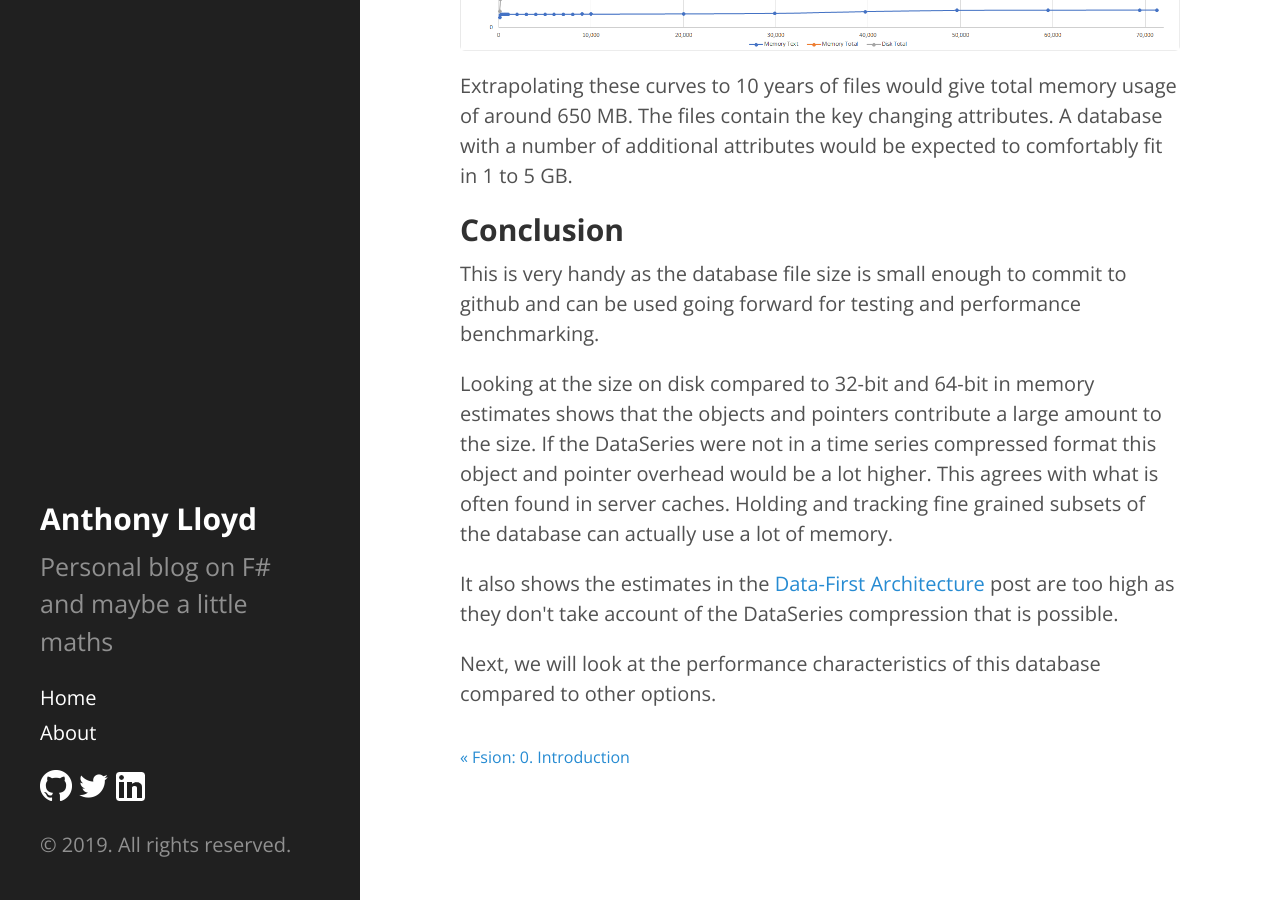
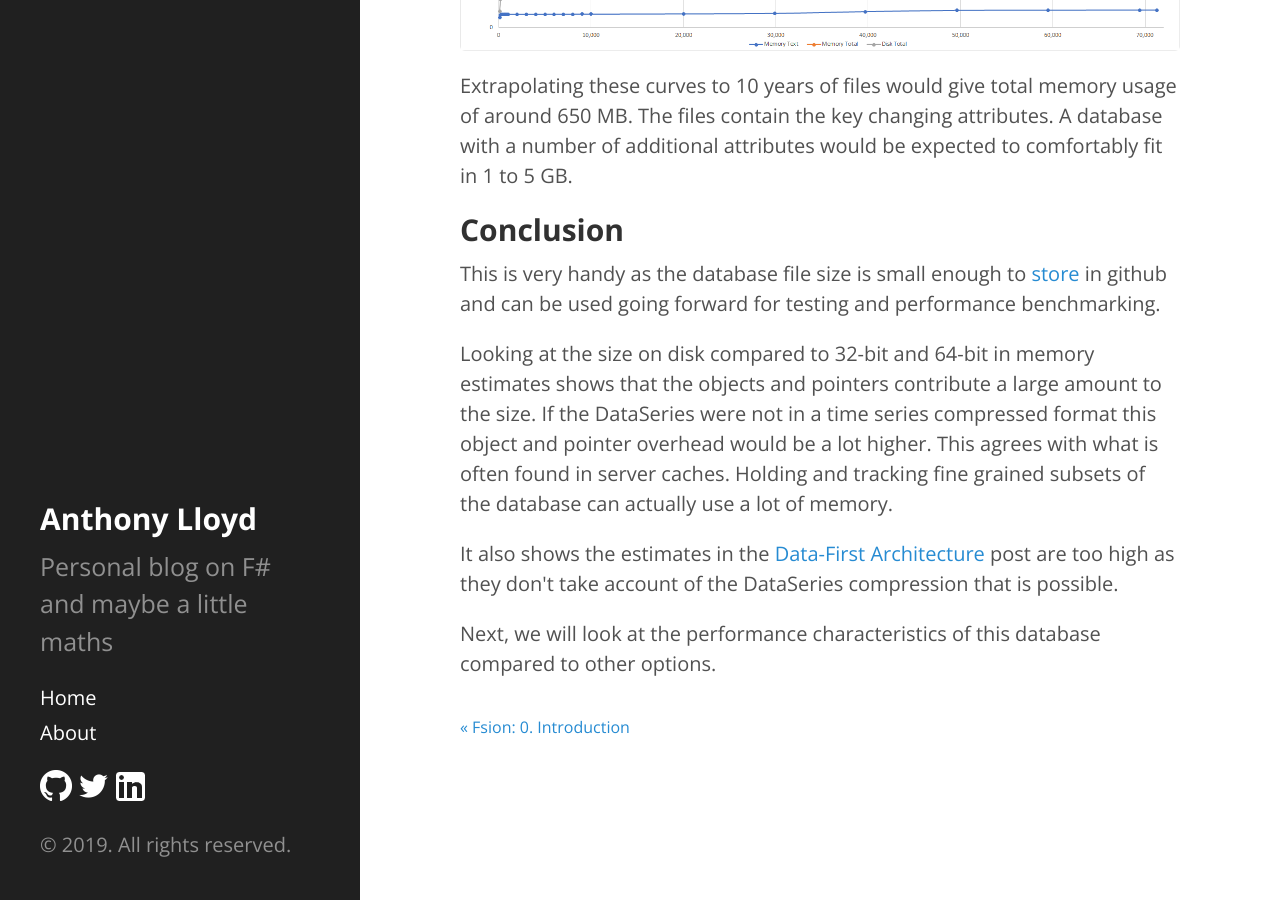
Before and after one commit to AnthonyLloyd/AnthonyLloyd.github.io, a Jekyll site: the page built from _posts/2019-05-17-fsion-01-size.html, in a window 1280 px wide and 900 px high, scrolled down 3680 px. Built offline with Jekyll 4.4.1, drawn with Linux system fonts in a browser that asks for light colours; some web fonts are replaced; comment, search, counter and statistics services are not loaded.

Commit message:
add data files

```diff
--- a/_posts/2019-05-17-fsion-00-introduction.html
+++ b/_posts/2019-05-17-fsion-00-introduction.html
@@ -84,7 +84,7 @@
 Next steps are to make the API as type-safe as possible in terms of Attributes, Transactions
 and Selection.
 Work will also be done to make sure the API is resilient and performance optimised.
-The roadmap can be found <a href="https://github.com/AnthonyLloyd/Fsion/#roadmap">here</a></p>
+The roadmap can be found <a href="https://github.com/AnthonyLloyd/Fsion/#roadmap">here</a>.</p>
 <p>Ultimately the aim is to provide a functional fully type-safe database and cache functionality
 with a set of best practice meta data driven satellite projects.</p>
 <p>Next, we will look at database size in <a href="{% post_url 2019-05-17-fsion-01-size %}">Fsion: 1. Size</a>.</p>
--- a/_posts/2019-05-17-fsion-01-size.html
+++ b/_posts/2019-05-17-fsion-01-size.html
@@ -228,7 +228,7 @@
 The files contain the key changing attributes.
 A database with a number of additional attributes would be expected to comfortably fit in 1 to 5 GB.</p>
 <h2>Conclusion</h2>
-<p>This is very handy as the database file size is small enough to commit to github and can be used going forward for testing and performance benchmarking.</p>
+<p>This is very handy as the database file size is small enough to <a href="https://github.com/AnthonyLloyd/Fsion/blob/master/data/2019-05-13_210216.3290164.fsp">store</a> in github and can be used going forward for testing and performance benchmarking.</p>
 <p>Looking at the size on disk compared to 32-bit and 64-bit in memory estimates shows that the objects and pointers contribute a large amount to the size.
 If the DataSeries were not in a time series compressed format this object and pointer overhead would be a lot higher.
 This agrees with what is often found in server caches. Holding and tracking fine grained subsets of the database can actually use a lot of memory.</p>
```
Also changed, not shown: 2 other files.
